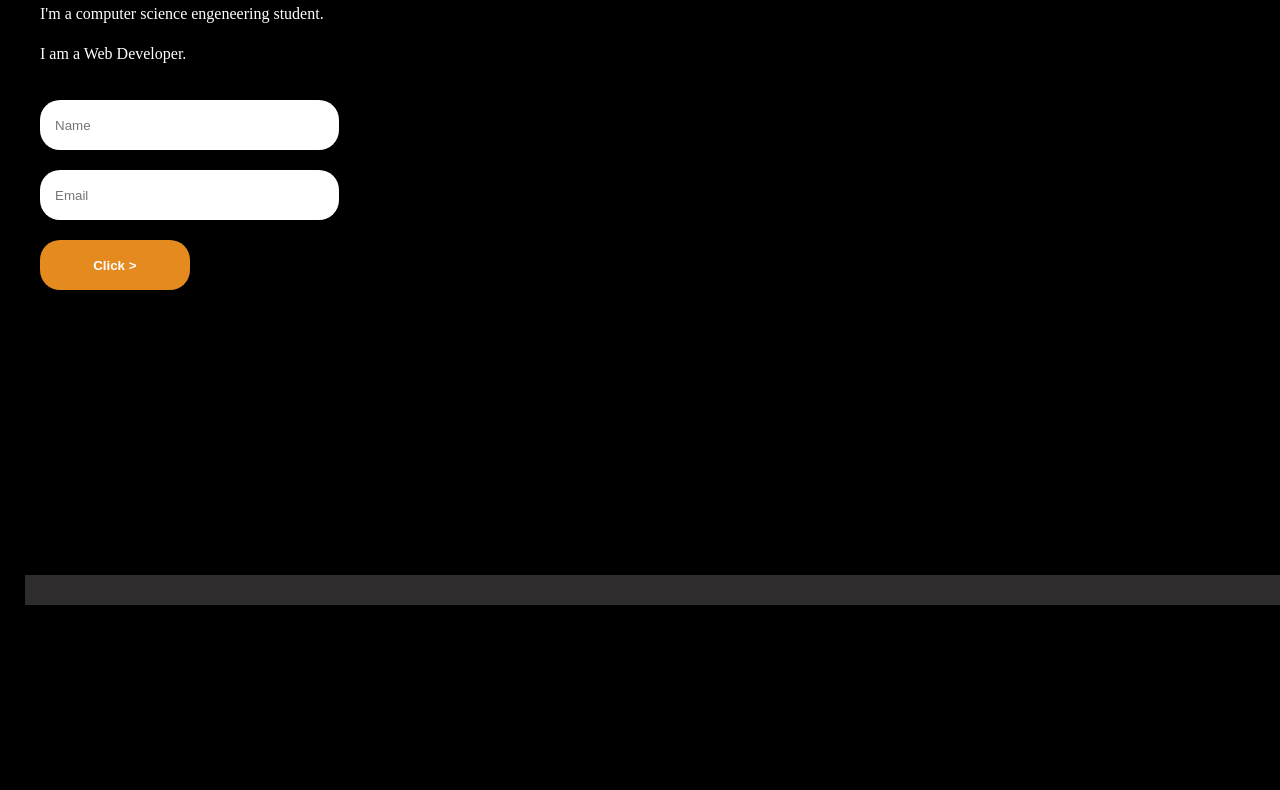
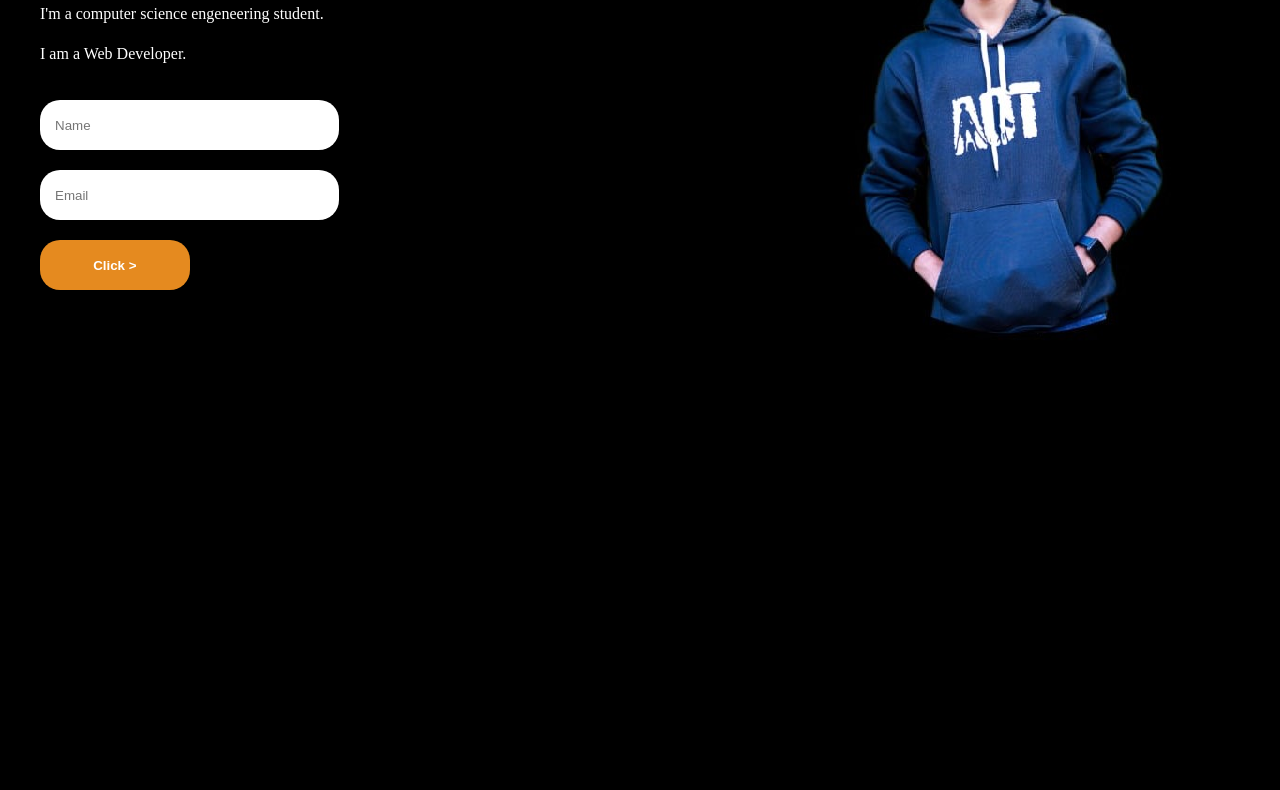
Before and after one commit to Narasimha65/CODSOFT-Landingpage, a plain HTML site: page index.html in a window 1280 px wide. Shown: the part 310-1100 px from the top of the page. Before the commit the page ends 915 px from the top, so only its background shows below. Drawn offline with Linux system fonts and the light colour scheme; a web font is replaced by a local one.

Commit message:
Update index.html

```diff
--- a/index.html
+++ b/index.html
@@ -38,7 +38,7 @@
             </form>
         </aside>
         <article class="img">
-            <img src="C:\Users\DELL\Downloads\WhatsApp Image 2024-06-25 at 1.11.27 PM.jpeg" alt="dev">
+            <img src="img.jpeg" alt="dev">
         </article>
 
         <div class="content">
```
